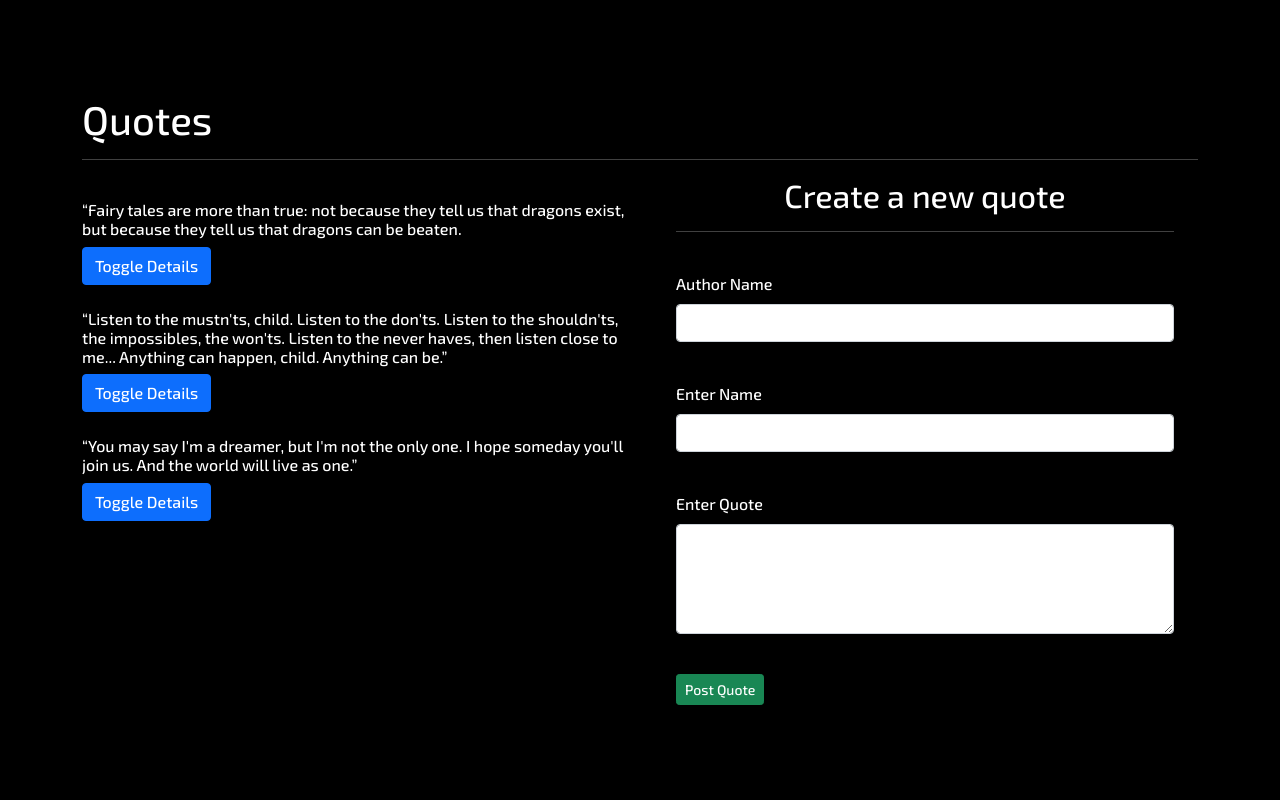
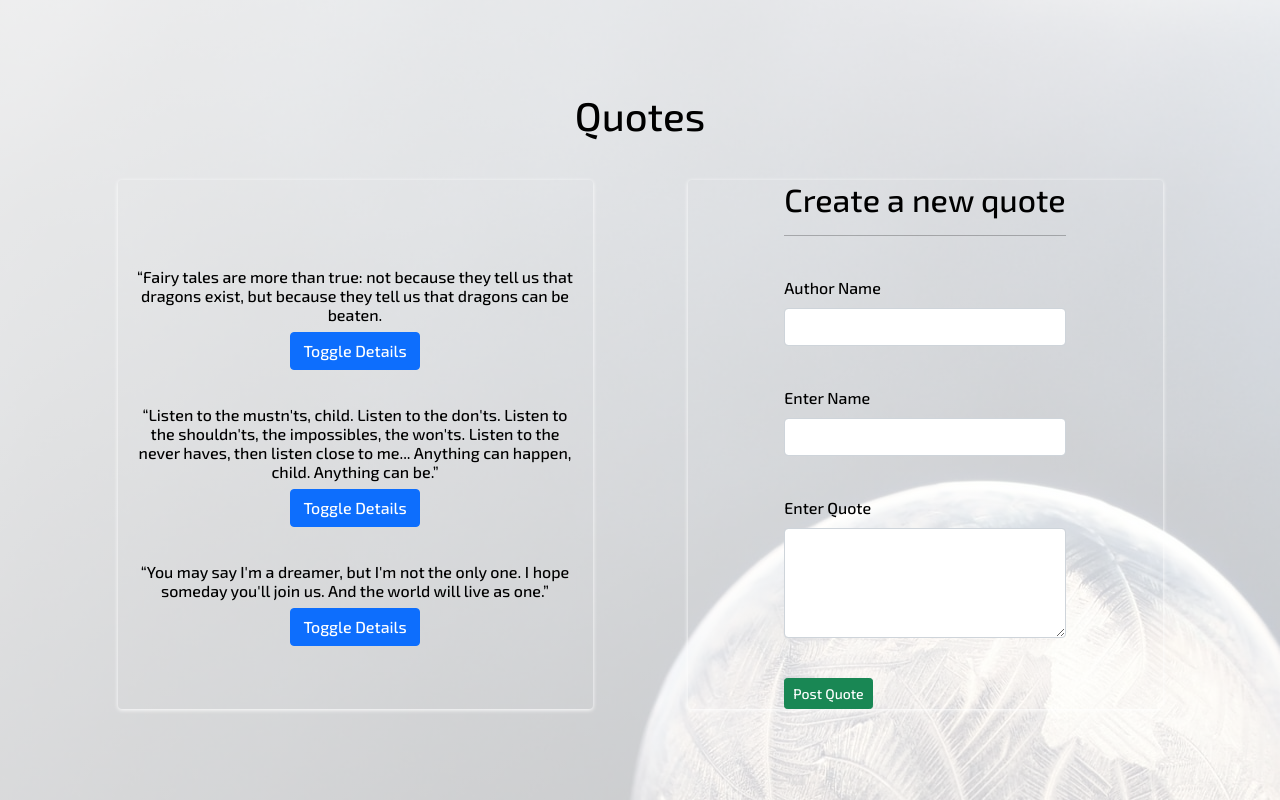
Before and after one commit to Lyonsmasawa/Qoutes-App, an Angular app: page / in a window 1280 px wide. Built offline with nearby package versions, Linux system fonts and the light colour scheme.

Commit message:
customize page outlook

```diff
--- a/src/app/quote-detail/quote-detail.component.html
+++ b/src/app/quote-detail/quote-detail.component.html
@@ -1,5 +1,5 @@
 <br>
-<p>{{quote.description}}</p><button class="btn btn-sm btn-success" (click)='upvote()'>{{quoteUp.likes}} <i class="fa fa-thumbs-up" id="like"></i></button>
-<button class="btn" id="hate" (click)='downvote()'>{{quoteDown.dislikes}} <i class="fa fa-thumbs-down" id="dislike"></i></button>
+<p>{{quote.description}}</p><button class="btn btn-sm btn-success" (click)='upvote()'>{{quoteUp.likes}} <i class="fa fa-thumbs-up" id="like"></i> </button>
+<button class="btn btn-sm btn-danger" id="notLike" (click)='downvote()'>{{quoteDown.dislikes}} <i class="fa fa-thumbs-down" id="dislike"></i> </button>
 <p>posted on {{quote.completeDate|date}} by {{quote.person}}, making it {{quote.completeDate|dateCount}} days old</p>
 <button (click)= 'quoteDelete(true)' class="btn btn-outline-danger">Delete</button>
--- a/src/app/quotes/quotes.component.html
+++ b/src/app/quotes/quotes.component.html
@@ -3,7 +3,7 @@
     <hr>
 
     <div class="row">
-      <div class="col-md-6">
+      <div class="col-md-5 cardx ">
         <div *ngFor='let quote of quotes;let i = index'>
           <br>
           <div>
@@ -15,7 +15,7 @@
           </div>
         </div>
       </div>
-      <div class="col-md-6">
+      <div class="col-md-5 cardx part">
         <app-quotes-form (addquote)="addNewquote($event)"></app-quotes-form>
       </div>
     </div>
--- a/src/styles.css
+++ b/src/styles.css
@@ -16,11 +16,38 @@
  }
 
  body {
-     background: black;
-     color: white;
+   background: linear-gradient(135deg, rgba(255, 255, 255, 0.911), rgba(255, 255, 255, 0.705)), url("qqwww.jpg");
+   color: black;
    display: flex;
    align-items: center;
    justify-content: center;
    min-height: 100vh;
    flex-direction: column;
  }
+
+ .cardx {
+   display: flex;
+   flex-direction: column;
+   align-items: center;
+   justify-content: center;
+   box-shadow: 0px 1px 4px white;
+   border-radius: 4px;
+   row-gap: 2%;
+
+ }
+
+ .container {
+   display: flex;
+   flex-direction: column;
+   align-items: center;
+ }
+
+ .row {
+   display: flex;
+   justify-content: space-around;
+   text-align: center;
+ }
+
+ .part {
+   text-align: left;
+ }
```
Also changed, not shown: src/qqwww.jpg (added). Lines whose indentation alone changed are shown as unchanged.
